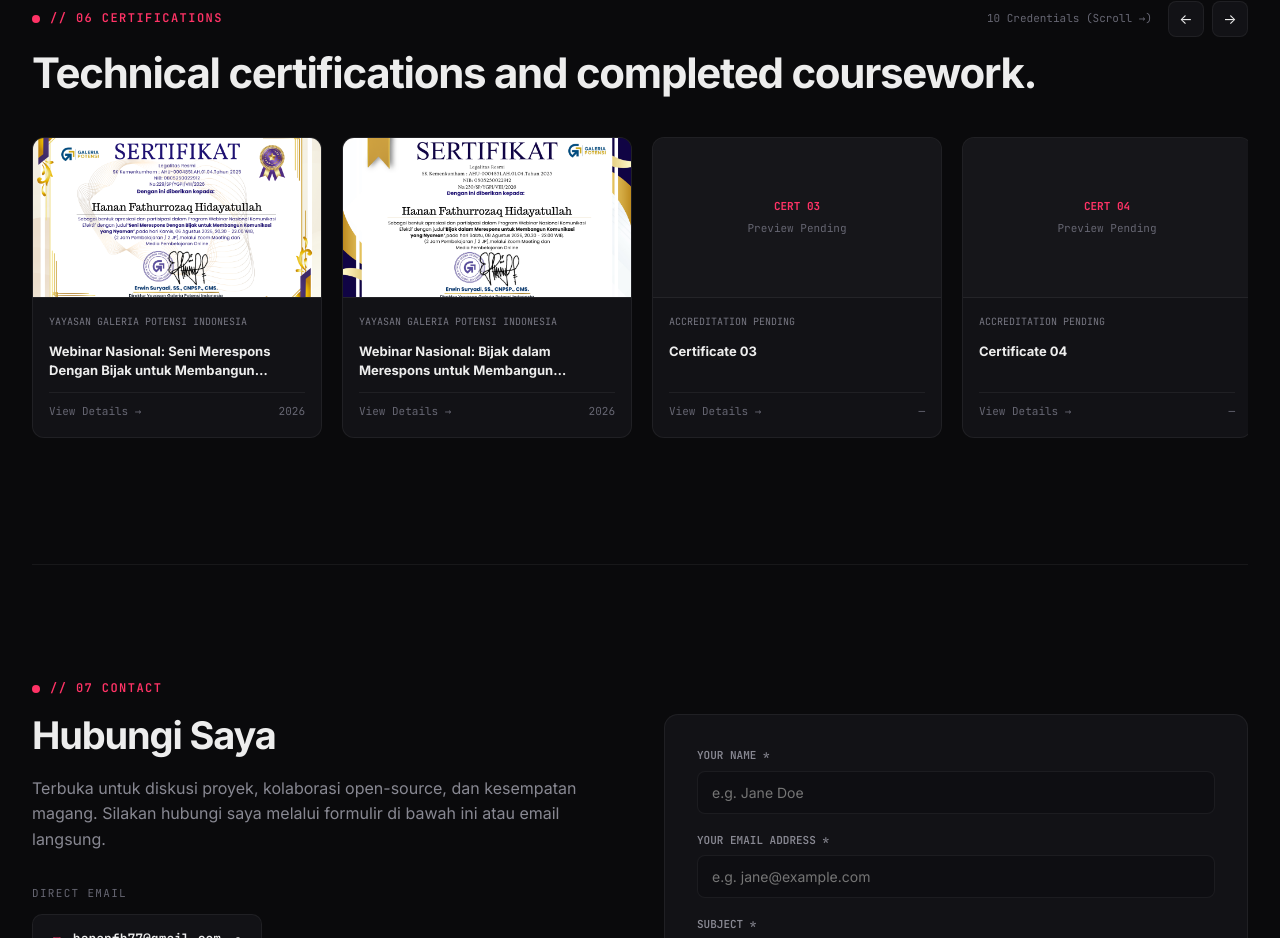
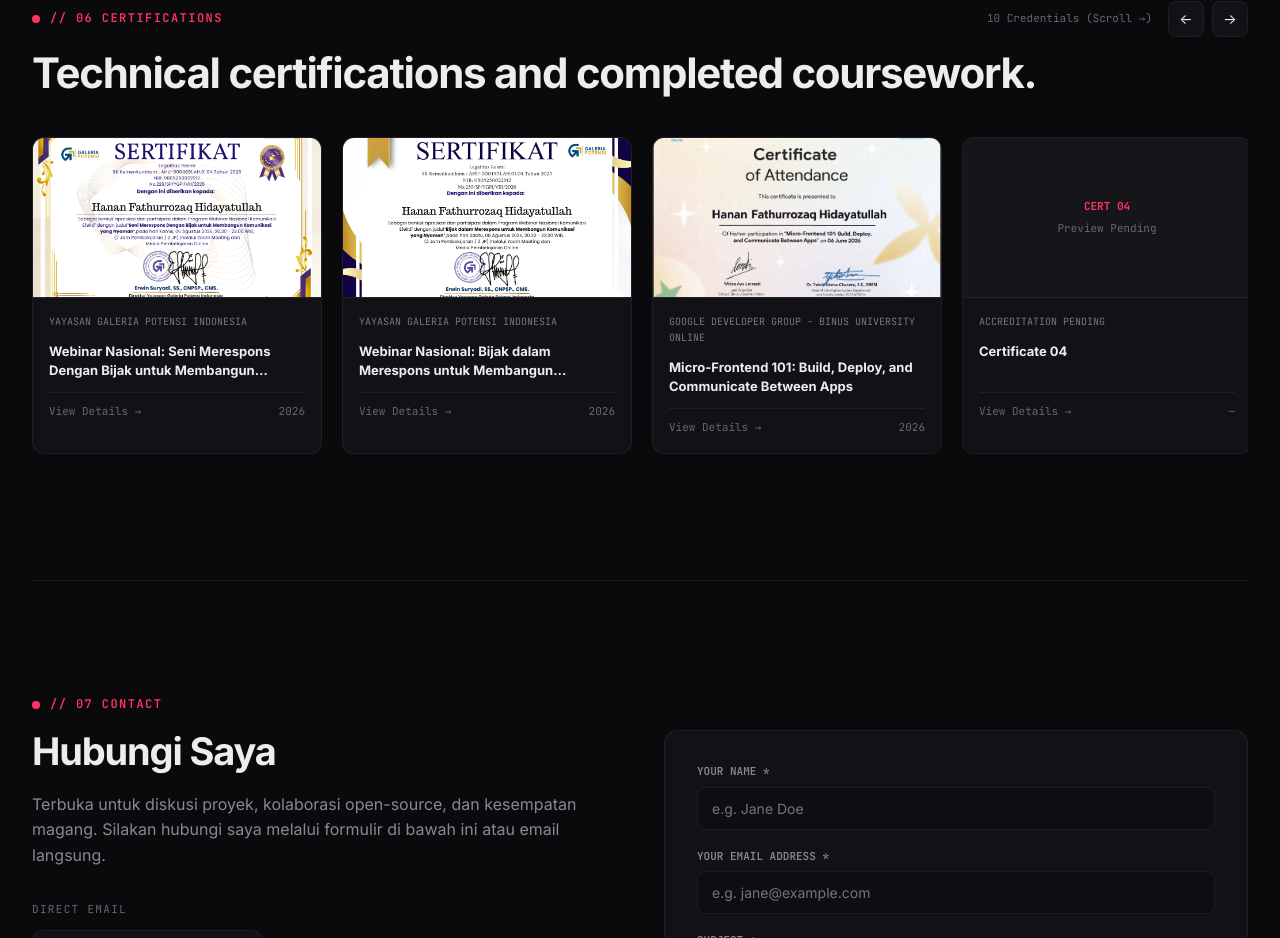
Before and after one commit to Hanan-FH/portofolio, a React (Vite) app: page / in a window 1280 px wide. Shown: the part 4228-5166 px from the top of the page. Built offline with nearby package versions, Linux system fonts and the light colour scheme.

Commit message:
feat: add Google Developer Group Micro-Frontend certificate

```diff
--- a/src/data/portfolio.ts
+++ b/src/data/portfolio.ts
@@ -155,7 +155,14 @@ export const portfolioData = {
       image: "/certificates/sertifikat-webinar-komunikasi-bijak-merespons.png",
       verificationUrl: "/certificates/sertifikat-webinar-komunikasi-bijak-merespons.png",
     },
-    { id: 3, title: "", issuer: "", year: "", image: "", verificationUrl: "" },
+    {
+      id: 3,
+      title: "Micro-Frontend 101: Build, Deploy, and Communicate Between Apps",
+      issuer: "Google Developer Group - Binus University Online",
+      year: "2026",
+      image: "/certificates/sertifikat-gdg-binus-micro-frontend.png",
+      verificationUrl: "/certificates/sertifikat-gdg-binus-micro-frontend.png",
+    },
     { id: 4, title: "", issuer: "", year: "", image: "", verificationUrl: "" },
     { id: 5, title: "", issuer: "", year: "", image: "", verificationUrl: "" },
     { id: 6, title: "", issuer: "", year: "", image: "", verificationUrl: "" },
```
Also changed, not shown: public/certificates/sertifikat-gdg-binus-micro-frontend.png (added).
